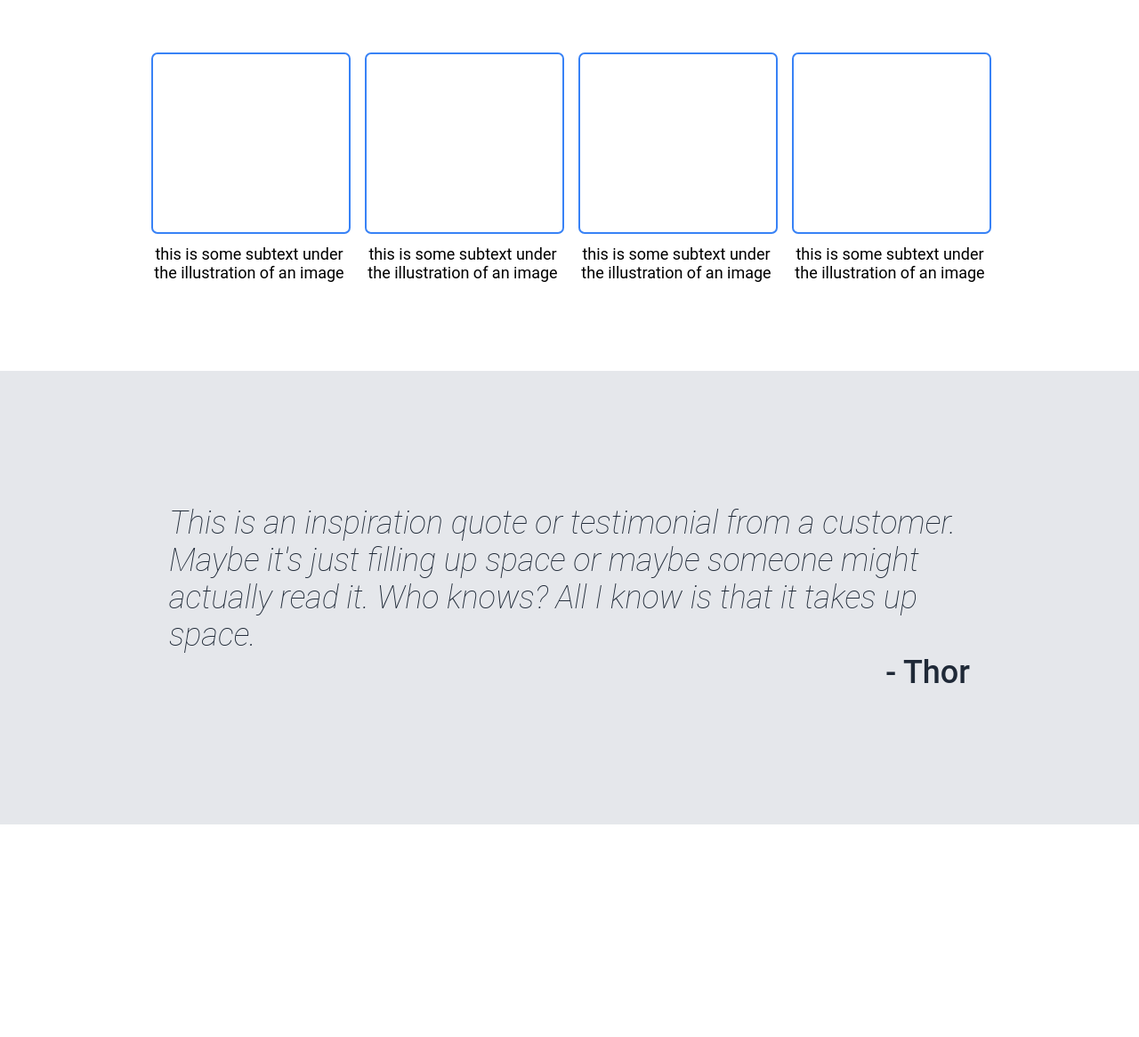
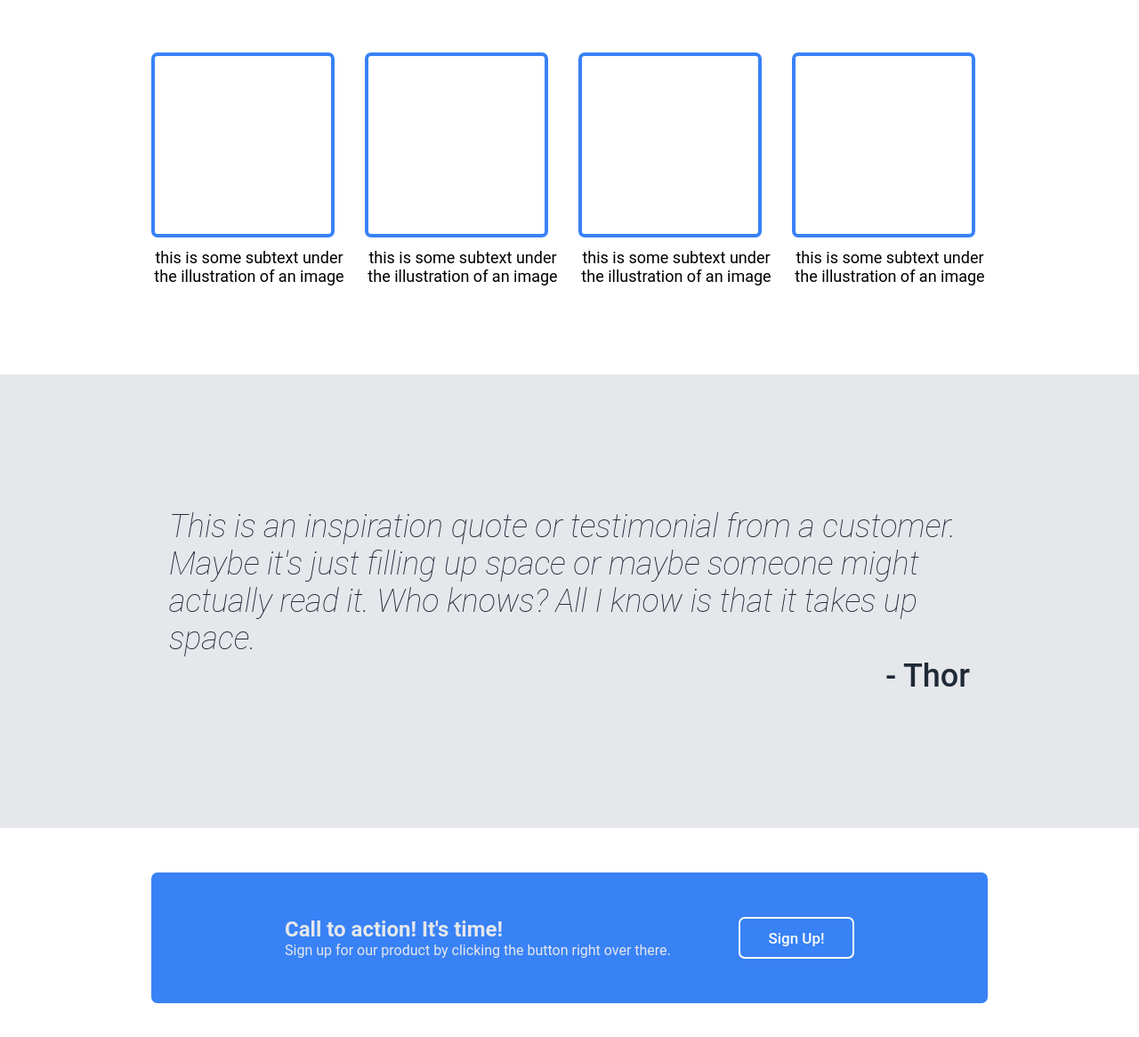
Before and after one commit to Bin-Coder14/landing_page-demo, a plain HTML site: page index.html in a window 1280 px wide. Shown: the part 660-1826 px from the top of the page at 89% size. Before the commit the page ends 1687 px from the top, so only its background shows below. Drawn offline with Linux system fonts and the light colour scheme.

Commit message:
Section-4
Added the structure to the call to action section and customised it.

```diff
--- a/index.html
+++ b/index.html
@@ -73,7 +73,13 @@
 
 
     <section class="sec-4">
-
+        <div class="callToAction-container">
+            <div class="callToAction-txt">
+                <strong><h1>Call to action! It's time!</h1></strong>
+                <p>Sign up for our product by clicking the button right over there.</p>
+            </div>
+            <button class="callToAction-btn">Sign Up!</button>
+        </div>
     </section>
 
 
--- a/styles/style.css
+++ b/styles/style.css
@@ -140,8 +140,8 @@ ul a:hover{
 }
 .illustration-img{
     height: 200px;
-    width: 100%;
-    border: #3882F6 2px solid;
+    width: 90%;
+    border: #3882F6 4px solid;
     border-radius: 7px;
     margin: 12px 0;
 }
@@ -171,3 +171,27 @@ ul a:hover{
     text-align: right;
     font-weight: 500;
 }
+
+/* Section 4 */
+
+.sec-4{}
+
+.callToAction-container{
+    background-color: #3882F6;
+    color: #E5E7EB;
+    padding: 50px 150px;
+    display: flex;
+    justify-content: space-between;
+    border-radius: 7px;
+}
+
+.callToAction-btn{
+    border: #F9FAF8 2px solid;
+    background-color: #3882F6;
+    color: #F9FAF8;
+}
+
+.callToAction-btn:hover{
+    background-color: #F9FAF8;
+    color: #3882F6;
+}
```
